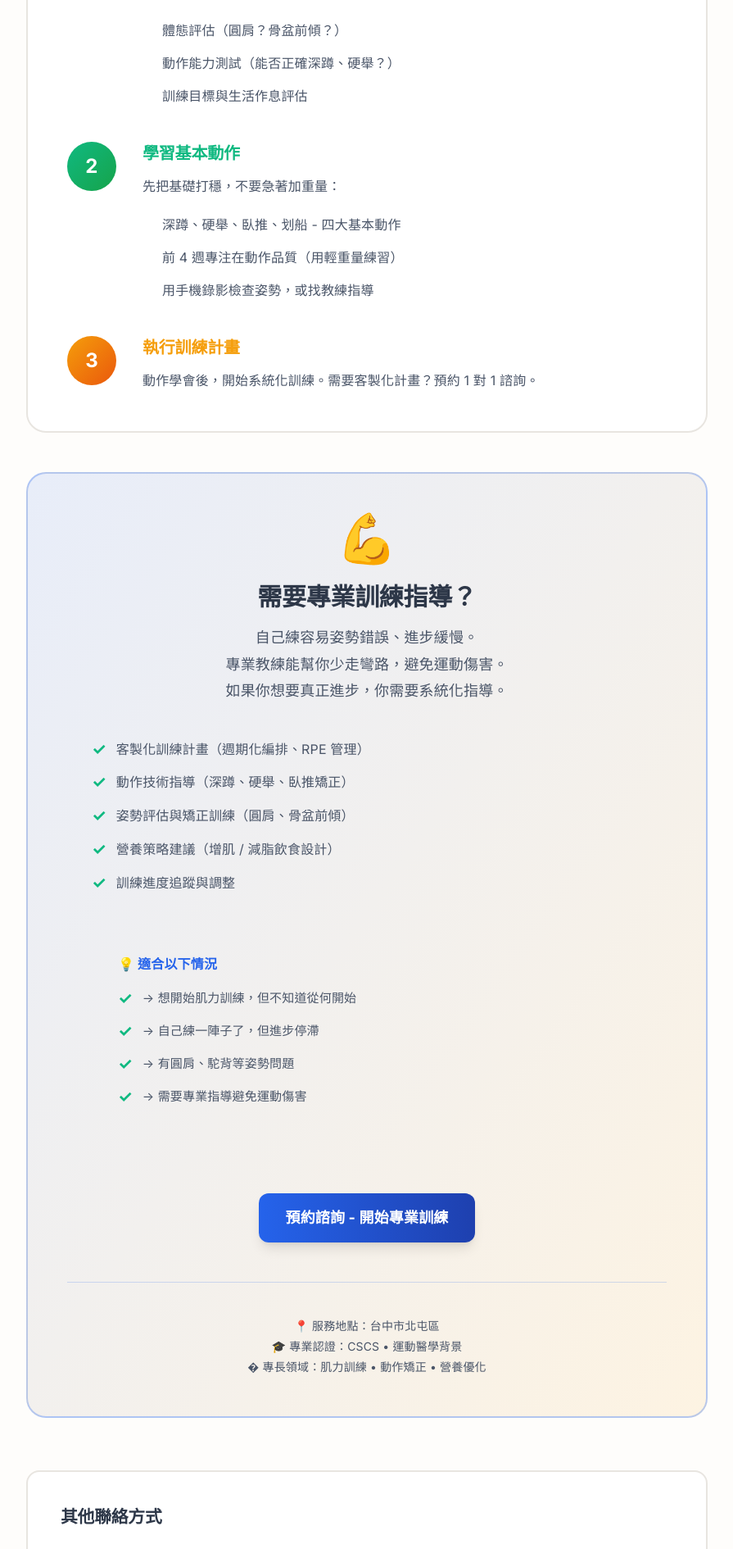
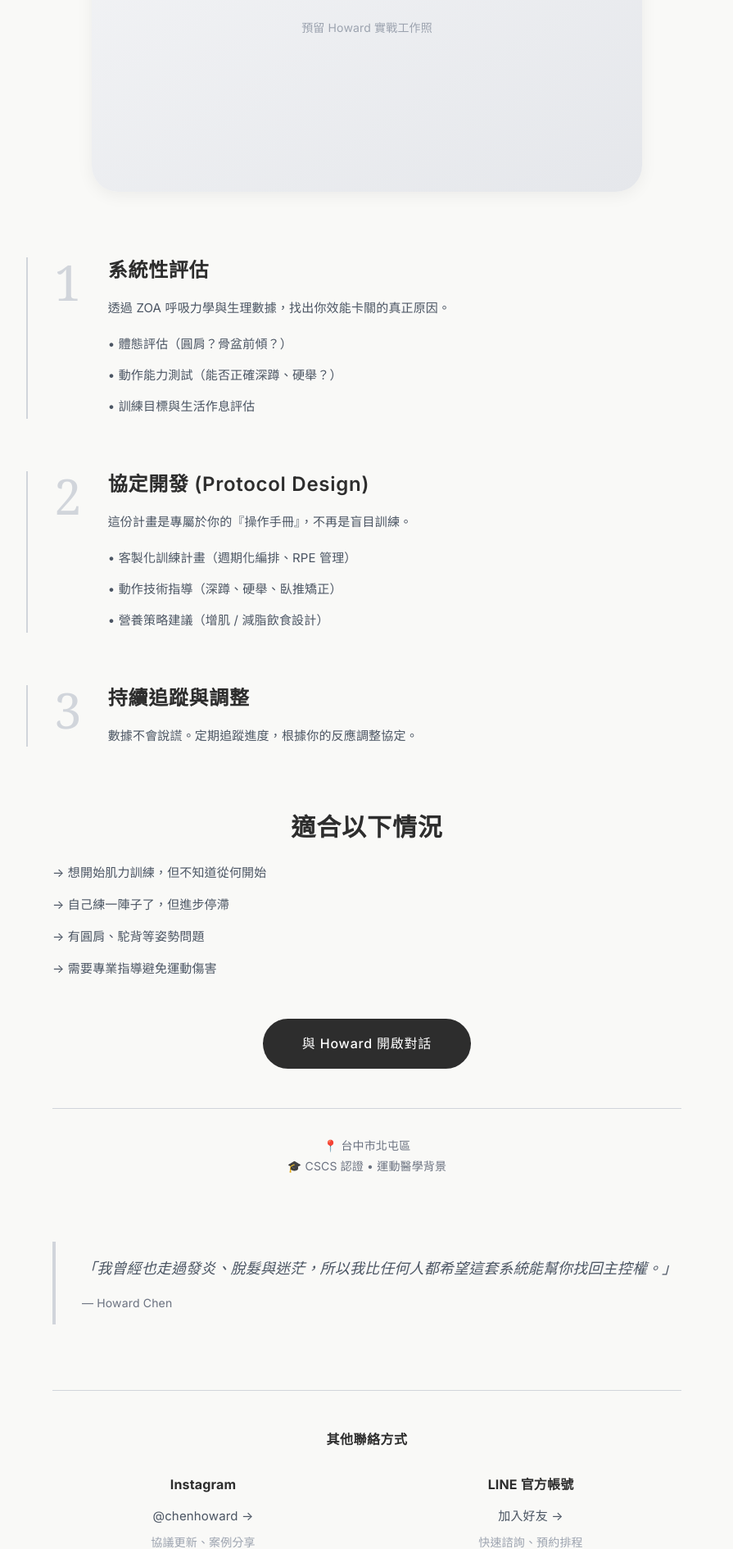
Before and after one commit to chenhoward456-hash/V3, a Next.js app: page /action in a window 1280 px wide. Shown: the part 507-2397 px from the top of the page at 82% size, without its empty margins (192-1087 px from the left). Built offline with nearby package versions, Linux system fonts and the light colour scheme.

Commit message:
徹底優化 /action 頁面：去除 AI 模板感，改為真誠人文風格

```diff
--- a/app/action/page.tsx
+++ b/app/action/page.tsx
@@ -1,139 +1,147 @@
 import type { Metadata } from 'next'
 
 export const metadata: Metadata = {
-  title: '開始行動 - The Howard Protocol',
-  description: '準備好提升你的訓練與健康了嗎？專業訓練指導、客製化計畫、動作技術指導、營養策略建議。',
+  title: '與 Howard 開啟對話 - The Howard Protocol',
+  description: '優化，從理解自己的數據開始。這不是另一套健身課程，而是針對你身體系統的工程調校。',
   openGraph: {
-    title: '開始行動 - The Howard Protocol',
-    description: '預約專業訓練指導與一對一諮詢',
+    title: '與 Howard 開啟對話 - The Howard Protocol',
+    description: '系統性評估、協定開發、數據追蹤',
   },
 }
 
 export default function ActionPage() {
   return (
-    <section className="section-container">
-      <h2 className="doc-title">開始行動</h2>
-      <p className="doc-subtitle">準備好提升你的訓練與健康了嗎？從這裡開始。</p>
+    <section className="section-container" style={{backgroundColor: '#F9F9F7'}}>
+      <h2 className="doc-title" style={{color: '#2D2D2D', letterSpacing: '0.05em'}}>優化，從理解自己的數據開始</h2>
+      <p className="doc-subtitle" style={{color: '#2D2D2D', maxWidth: '800px', margin: '0 auto 3rem'}}>
+        這不是另一套健身課程，而是針對你身體系統的工程調校。<br />
+        我們不靠感覺，我們靠數據說話。
+      </p>
 
-      <div className="bg-white border-2 border-border p-12 rounded-3xl my-12">
-        <h3 className="text-2xl mb-8 text-text-primary font-bold">📋 三步驟開始訓練</h3>
+      {/* Howard 實戰工作照容器 */}
+      <div className="mb-16 flex justify-center">
+        <div className="w-full max-w-2xl h-[400px] rounded-[2rem] overflow-hidden" style={{boxShadow: '0 4px 20px rgba(0, 0, 0, 0.06)'}}>
+          <div className="w-full h-full bg-gradient-to-br from-gray-100 to-gray-200 flex items-center justify-center">
+            <p className="text-gray-400 text-sm">預留 Howard 實戰工作照</p>
+          </div>
+        </div>
+      </div>
 
-        <div className="grid gap-10">
-          <div className="flex gap-8 items-start">
-            <div className="min-w-[60px] h-[60px] bg-gradient-to-br from-primary to-primary-dark rounded-full flex items-center justify-center text-white text-2xl font-extrabold flex-shrink-0">1</div>
-            <div>
-              <h4 className="text-xl mb-3 text-primary font-bold">評估現況</h4>
-              <p className="text-text-secondary leading-relaxed mb-4">
-                先了解你的起點：
+      {/* 工作流程 - 去除方塊感 */}
+      <div className="my-20 max-w-4xl mx-auto">
+        <div className="space-y-16">
+          {/* 步驟 1 */}
+          <div className="flex gap-8 items-start border-l-2 border-gray-300 pl-8">
+            <div className="text-6xl font-serif text-gray-300 leading-none" style={{fontFamily: 'Georgia, serif'}}>1</div>
+            <div className="flex-1">
+              <h4 className="text-2xl mb-4 font-semibold" style={{color: '#2D2D2D', letterSpacing: '0.03em'}}>系統性評估</h4>
+              <p className="text-gray-600 leading-relaxed mb-4 text-[15px]">
+                透過 ZOA 呼吸力學與生理數據，找出你效能卡關的真正原因。
               </p>
-              <ul className="text-text-secondary leading-loose pl-6 space-y-2">
-                <li>體態評估（圓肩？骨盆前傾？）</li>
-                <li>動作能力測試（能否正確深蹲、硬舉？）</li>
-                <li>訓練目標與生活作息評估</li>
+              <ul className="text-gray-600 leading-loose space-y-2 text-[15px]">
+                <li>• 體態評估（圓肩？骨盆前傾？）</li>
+                <li>• 動作能力測試（能否正確深蹲、硬舉？）</li>
+                <li>• 訓練目標與生活作息評估</li>
               </ul>
             </div>
           </div>
 
-          <div className="flex gap-8 items-start">
-            <div className="min-w-[60px] h-[60px] bg-gradient-to-br from-success to-green-600 rounded-full flex items-center justify-center text-white text-2xl font-extrabold flex-shrink-0">2</div>
-            <div>
-              <h4 className="text-xl mb-3 text-success font-bold">學習基本動作</h4>
-              <p className="text-text-secondary leading-relaxed mb-4">
-                先把基礎打穩，不要急著加重量：
+          {/* 步驟 2 */}
+          <div className="flex gap-8 items-start border-l-2 border-gray-300 pl-8">
+            <div className="text-6xl font-serif text-gray-300 leading-none" style={{fontFamily: 'Georgia, serif'}}>2</div>
+            <div className="flex-1">
+              <h4 className="text-2xl mb-4 font-semibold" style={{color: '#2D2D2D', letterSpacing: '0.03em'}}>協定開發 (Protocol Design)</h4>
+              <p className="text-gray-600 leading-relaxed mb-4 text-[15px]">
+                這份計畫是專屬於你的『操作手冊』，不再是盲目訓練。
               </p>
-              <ul className="text-text-secondary leading-loose pl-6 space-y-2">
-                <li>深蹲、硬舉、臥推、划船 - 四大基本動作</li>
-                <li>前 4 週專注在動作品質（用輕重量練習）</li>
-                <li>用手機錄影檢查姿勢，或找教練指導</li>
+              <ul className="text-gray-600 leading-loose space-y-2 text-[15px]">
+                <li>• 客製化訓練計畫（週期化編排、RPE 管理）</li>
+                <li>• 動作技術指導（深蹲、硬舉、臥推矯正）</li>
+                <li>• 營養策略建議（增肌 / 減脂飲食設計）</li>
               </ul>
             </div>
           </div>
 
-          <div className="flex gap-8 items-start">
-            <div className="min-w-[60px] h-[60px] bg-gradient-to-br from-secondary to-orange-600 rounded-full flex items-center justify-center text-white text-2xl font-extrabold flex-shrink-0">3</div>
-            <div>
-              <h4 className="text-xl mb-3 text-secondary font-bold">執行訓練計畫</h4>
-              <p className="text-text-secondary leading-relaxed">
-                動作學會後，開始系統化訓練。需要客製化計畫？預約 1 對 1 諮詢。
+          {/* 步驟 3 */}
+          <div className="flex gap-8 items-start border-l-2 border-gray-300 pl-8">
+            <div className="text-6xl font-serif text-gray-300 leading-none" style={{fontFamily: 'Georgia, serif'}}>3</div>
+            <div className="flex-1">
+              <h4 className="text-2xl mb-4 font-semibold" style={{color: '#2D2D2D', letterSpacing: '0.03em'}}>持續追蹤與調整</h4>
+              <p className="text-gray-600 leading-relaxed text-[15px]">
+                數據不會說謊。定期追蹤進度，根據你的反應調整協定。
               </p>
             </div>
           </div>
         </div>
       </div>
 
-      <div className="support-box">
-        <div className="text-6xl mb-6">💪</div>
-        <h3 className="text-3xl mb-4 font-bold">需要專業訓練指導？</h3>
-        <p className="text-text-secondary max-w-3xl mx-auto mb-10 leading-relaxed text-lg">
-          自己練容易姿勢錯誤、進步緩慢。<br />
-          專業教練能幫你少走彎路，避免運動傷害。<br />
-          如果你想要真正進步，你需要系統化指導。
-        </p>
-
-        <ul className="mb-10">
-          <li>客製化訓練計畫（週期化編排、RPE 管理）</li>
-          <li>動作技術指導（深蹲、硬舉、臥推矯正）</li>
-          <li>姿勢評估與矯正訓練（圓肩、骨盆前傾）</li>
-          <li>營養策略建議（增肌 / 減脂飲食設計）</li>
-          <li>訓練進度追蹤與調整</li>
-        </ul>
-
-        <div className="bg-primary/12 p-8 rounded-xl my-10 max-w-2xl mx-auto text-left">
-          <strong className="text-primary block mb-4 text-base">💡 適合以下情況</strong>
-          <ul className="text-text-secondary text-[15px] list-none p-0 space-y-3">
-            <li>→ 想開始肌力訓練，但不知道從何開始</li>
-            <li>→ 自己練一陣子了，但進步停滯</li>
-            <li>→ 有圓肩、駝背等姿勢問題</li>
-            <li>→ 需要專業指導避免運動傷害</li>
-          </ul>
+      {/* CTA 區塊 - 去除鮮豔色彩 */}
+      <div className="my-20 text-center max-w-3xl mx-auto">
+        <h3 className="text-3xl mb-6 font-semibold" style={{color: '#2D2D2D', letterSpacing: '0.03em'}}>適合以下情況</h3>
+        <div className="text-left space-y-3 mb-12 text-gray-600 text-[15px] leading-relaxed">
+          <p>→ 想開始肌力訓練，但不知道從何開始</p>
+          <p>→ 自己練一陣子了，但進步停滯</p>
+          <p>→ 有圓肩、駝背等姿勢問題</p>
+          <p>→ 需要專業指導避免運動傷害</p>
         </div>
 
         <a
           href="https://lin.ee/dnbucVw"
           target="_blank"
           rel="noopener noreferrer"
-          className="support-btn"
+          className="inline-block px-12 py-4 rounded-full font-medium text-white transition-all hover:opacity-90"
+          style={{backgroundColor: '#2D2D2D', letterSpacing: '0.05em'}}
         >
-          預約諮詢 - 開始專業訓練
+          與 Howard 開啟對話
         </a>
 
-        <div className="mt-12 pt-10 border-t border-primary/20">
-          <p className="text-text-secondary text-sm leading-relaxed">
-            📍 服務地點：台中市北屯區<br />
-            🎓 專業認證：CSCS • 運動醫學背景<br />
-            � 專長領域：肌力訓練 • 動作矯正 • 營養優化
+        <div className="mt-12 pt-8 border-t border-gray-300">
+          <p className="text-gray-500 text-sm leading-relaxed">
+            📍 台中市北屯區<br />
+            🎓 CSCS 認證 • 運動醫學背景
           </p>
         </div>
       </div>
 
-      <div className="mt-16 p-10 bg-white border-2 border-border rounded-2xl">
-        <h3 className="mb-6 text-text-primary text-[1.3rem] font-bold">其他聯絡方式</h3>
+      {/* 真心話引用 */}
+      <div className="my-20 max-w-3xl mx-auto">
+        <blockquote className="border-l-4 border-gray-300 pl-8 py-4">
+          <p className="italic text-gray-600 text-lg leading-relaxed" style={{fontFamily: 'Georgia, serif'}}>
+            「我曾經也走過發炎、脫髮與迷茫，所以我比任何人都希望這套系統能幫你找回主控權。」
+          </p>
+          <footer className="mt-4 text-gray-500 text-sm">— Howard Chen</footer>
+        </blockquote>
+      </div>
 
-        <div className="grid md:grid-cols-2 gap-8">
+      {/* 其他聯絡方式 - 簡化設計 */}
+      <div className="mt-16 pt-12 border-t border-gray-300 max-w-3xl mx-auto">
+        <h3 className="mb-8 text-center font-semibold" style={{color: '#2D2D2D', letterSpacing: '0.03em'}}>其他聯絡方式</h3>
+
+        <div className="grid md:grid-cols-2 gap-8 text-center">
           <div>
-            <strong className="text-primary block mb-3 text-base">Instagram</strong>
+            <strong className="block mb-3 text-base" style={{color: '#2D2D2D'}}>Instagram</strong>
             <a
               href="https://www.instagram.com/chenhoward/"
               target="_blank"
               rel="noopener noreferrer"
-              className="text-text-secondary hover:text-primary transition-colors text-[15px]"
+              className="text-gray-600 hover:text-gray-900 transition-colors text-[15px]"
             >
               @chenhoward →
             </a>
-            <p className="text-text-muted text-sm mt-2">協議更新、案例分享</p>
+            <p className="text-gray-400 text-sm mt-2">協議更新、案例分享</p>
           </div>
 
           <div>
-            <strong className="text-success block mb-3 text-base">LINE 官方帳號</strong>
+            <strong className="block mb-3 text-base" style={{color: '#2D2D2D'}}>LINE 官方帳號</strong>
             <a
               href="https://lin.ee/dnbucVw"
               target="_blank"
               rel="noopener noreferrer"
-              className="text-text-secondary hover:text-success transition-colors text-[15px]"
+              className="text-gray-600 hover:text-gray-900 transition-colors text-[15px]"
             >
               加入好友 →
             </a>
-            <p className="text-text-muted text-sm mt-2">快速諮詢、預約排程</p>
+            <p className="text-gray-400 text-sm mt-2">快速諮詢、預約排程</p>
           </div>
         </div>
       </div>
```
